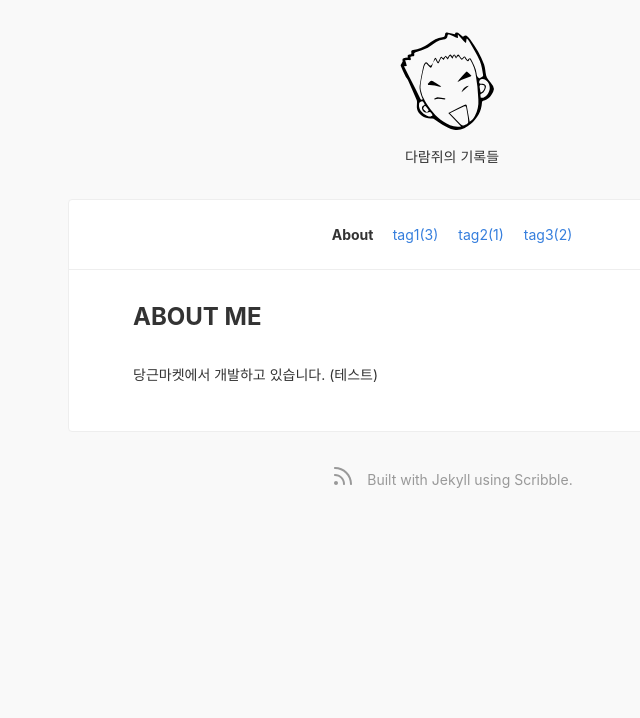
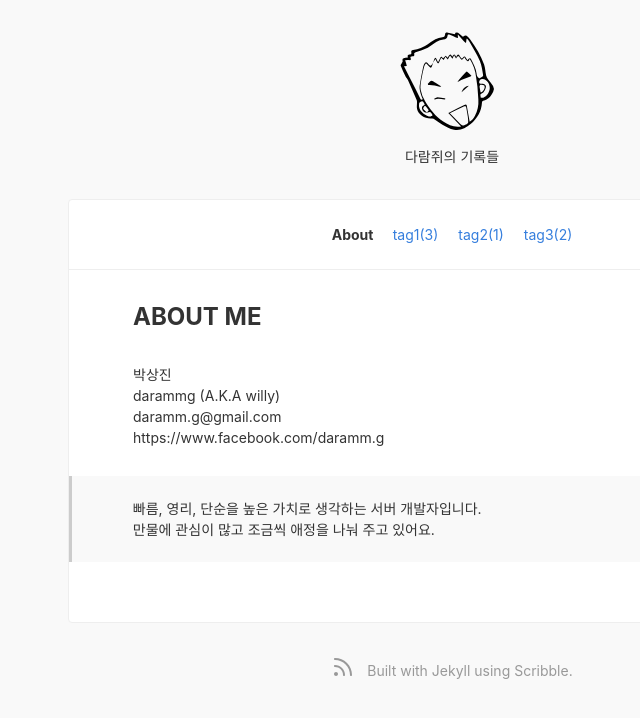
Before and after one commit to darammg/blog, a Jekyll site: the page built from about.md, in a window 1280 px wide. Shown: the top 718 px of the page, without its empty margins (188-828 px from the left). Built offline with Jekyll 4.4.1, drawn with Linux system fonts in a browser that asks for light colours.

Commit message:
about me 작성

```diff
--- a/about.md
+++ b/about.md
@@ -2,4 +2,10 @@
 title: About me
 ---
 
-당근마켓에서 개발하고 있습니다. (테스트)
+박상진
+darammg (A.K.A willy)
+daramm.g@gmail.com
+https://www.facebook.com/daramm.g
+
+>빠름, 영리, 단순을 높은 가치로 생각하는 서버 개발자입니다.
+>만물에 관심이 많고 조금씩 애정을 나눠 주고 있어요.
```
